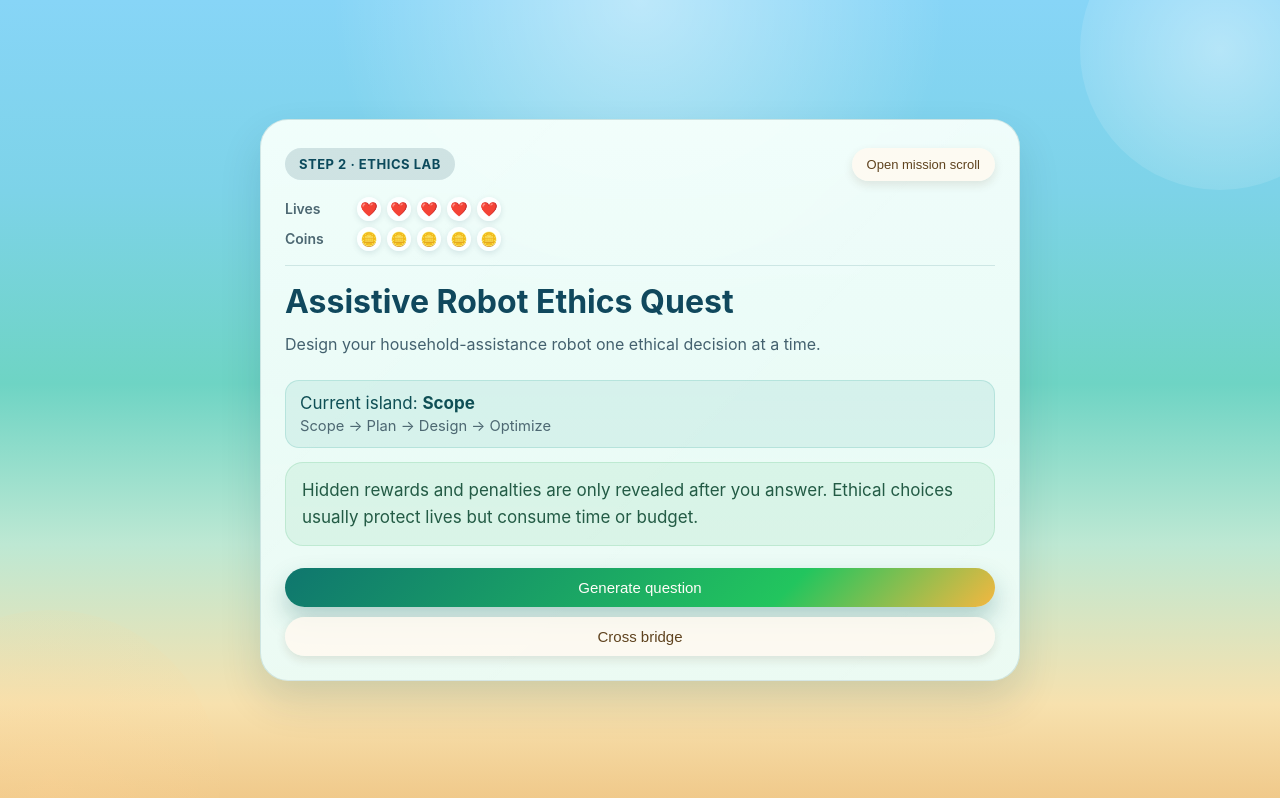
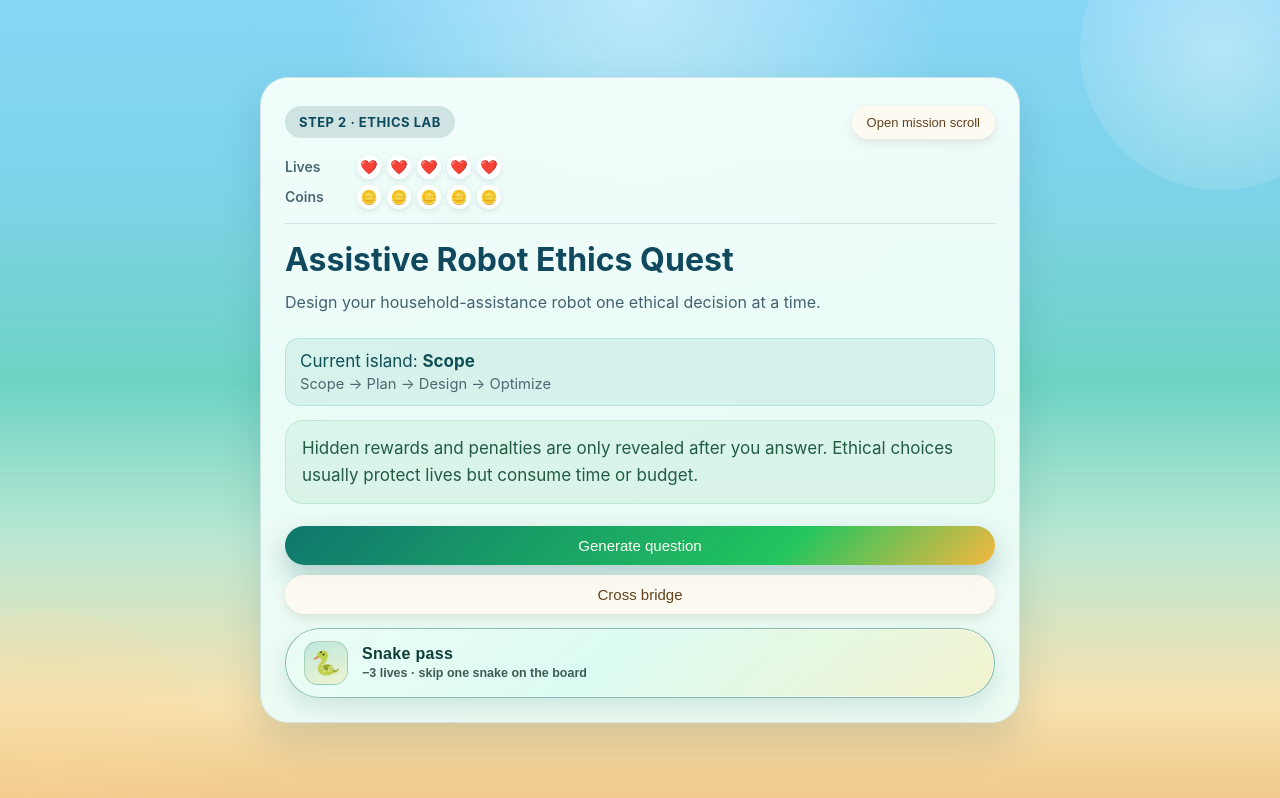
Before and after one commit to ale18V/HPL, a React (Vite) app: page / in a window 1280 px wide. Both pictures are taken after a click on the button "Start new game". Built offline with nearby package versions, Linux system fonts and the light colour scheme.

Commit message:
add snake pass

```diff
--- a/src/App.css
+++ b/src/App.css
@@ -477,6 +477,81 @@ main {
   gap: 10px;
 }
 
+.snake-pass-wrap {
+  margin-top: 4px;
+}
+
+.snake-pass-btn {
+  width: 100%;
+  display: flex;
+  align-items: center;
+  gap: 14px;
+  padding: 12px 18px;
+  border-radius: 999px;
+  border: 1px solid rgba(15, 118, 110, 0.45);
+  background:
+    linear-gradient(135deg, rgba(236, 253, 245, 0.98) 0%, rgba(204, 251, 241, 0.55) 45%, rgba(253, 230, 138, 0.35) 100%);
+  color: #0f3d3a;
+  cursor: pointer;
+  text-align: left;
+  box-shadow:
+    0 0 0 1px rgba(255, 255, 255, 0.65) inset,
+    0 10px 22px rgba(15, 118, 110, 0.14);
+  transition: transform 0.08s ease, box-shadow 0.15s ease, border-color 0.15s ease;
+}
+
+.snake-pass-btn:hover:not(:disabled) {
+  transform: translateY(-1px);
+  border-color: rgba(13, 148, 136, 0.75);
+  box-shadow:
+    0 0 0 1px rgba(255, 255, 255, 0.75) inset,
+    0 14px 28px rgba(15, 118, 110, 0.22);
+}
+
+.snake-pass-btn:active:not(:disabled) {
+  transform: translateY(0);
+}
+
+.snake-pass-btn:disabled {
+  opacity: 0.52;
+  cursor: not-allowed;
+  transform: none;
+  box-shadow: none;
+}
+
+.snake-pass-emoji {
+  flex-shrink: 0;
+  width: 44px;
+  height: 44px;
+  display: flex;
+  align-items: center;
+  justify-content: center;
+  font-size: 1.45rem;
+  border-radius: 14px;
+  background: linear-gradient(160deg, rgba(13, 148, 136, 0.2), rgba(253, 230, 138, 0.35));
+  border: 1px solid rgba(15, 118, 110, 0.25);
+}
+
+.snake-pass-text {
+  display: flex;
+  flex-direction: column;
+  gap: 2px;
+  min-width: 0;
+}
+
+.snake-pass-title {
+  font-size: 1rem;
+  font-weight: 800;
+  letter-spacing: 0.02em;
+}
+
+.snake-pass-sub {
+  font-size: 0.78rem;
+  font-weight: 600;
+  color: #3d5c57;
+  line-height: 1.35;
+}
+
 .secondary-btn:disabled {
   opacity: 0.6;
   cursor: not-allowed;
--- a/src/App.tsx
+++ b/src/App.tsx
@@ -5,6 +5,8 @@ import problemsJson from '../problems.json'
 const STORAGE_KEY = 'hpl-island-game-state'
 const MAX_LIFE = 5
 const MAX_MONEY = 5
+/** Lives spent to skip a snake on the physical board (Snakes & Ladders tie-in). */
+const SNAKE_PASS_LIFE_COST = 3
 
 type Phase = 'intro' | 'game'
 type Screen = 'main' | 'question' | 'gameover'
@@ -924,6 +926,22 @@ function App() {
     setBridgeSummary({ fromIsland, toIsland, answers })
   }
 
+  const useSnakePass = () => {
+    if (life < SNAKE_PASS_LIFE_COST) {
+      return
+    }
+
+    const updatedLife = clamp(life - SNAKE_PASS_LIFE_COST, 0, MAX_LIFE)
+    setLife(updatedLife)
+
+    if (updatedLife <= 0) {
+      setGameOverReason(
+        'You spent your last lives on a snake pass. With no trust left in the project, the ethics quest ends here.',
+      )
+      setScreen('gameover')
+    }
+  }
+
   const closeBridgeSummary = () => {
     setBridgeSummary(null)
   }
@@ -1016,6 +1034,29 @@ function App() {
                   >
                     {canCrossBridge ? 'Cross bridge' : 'Final island reached'}
                   </button>
+                  <div className="snake-pass-wrap">
+                    <button
+                      type="button"
+                      onClick={useSnakePass}
+                      className="snake-pass-btn"
+                      disabled={life < SNAKE_PASS_LIFE_COST}
+                      title={
+                        life < SNAKE_PASS_LIFE_COST
+                          ? `Need at least ${SNAKE_PASS_LIFE_COST} lives to use a snake pass.`
+                          : `Spend ${SNAKE_PASS_LIFE_COST} lives to skip the next snake on your board.`
+                      }
+                    >
+                      <span className="snake-pass-emoji" aria-hidden>
+                        🐍
+                      </span>
+                      <span className="snake-pass-text">
+                        <span className="snake-pass-title">Snake pass</span>
+                        <span className="snake-pass-sub">
+                          −{SNAKE_PASS_LIFE_COST} lives · skip one snake on the board
+                        </span>
+                      </span>
+                    </button>
+                  </div>
                 </div>
               </div>
             </section>
```
